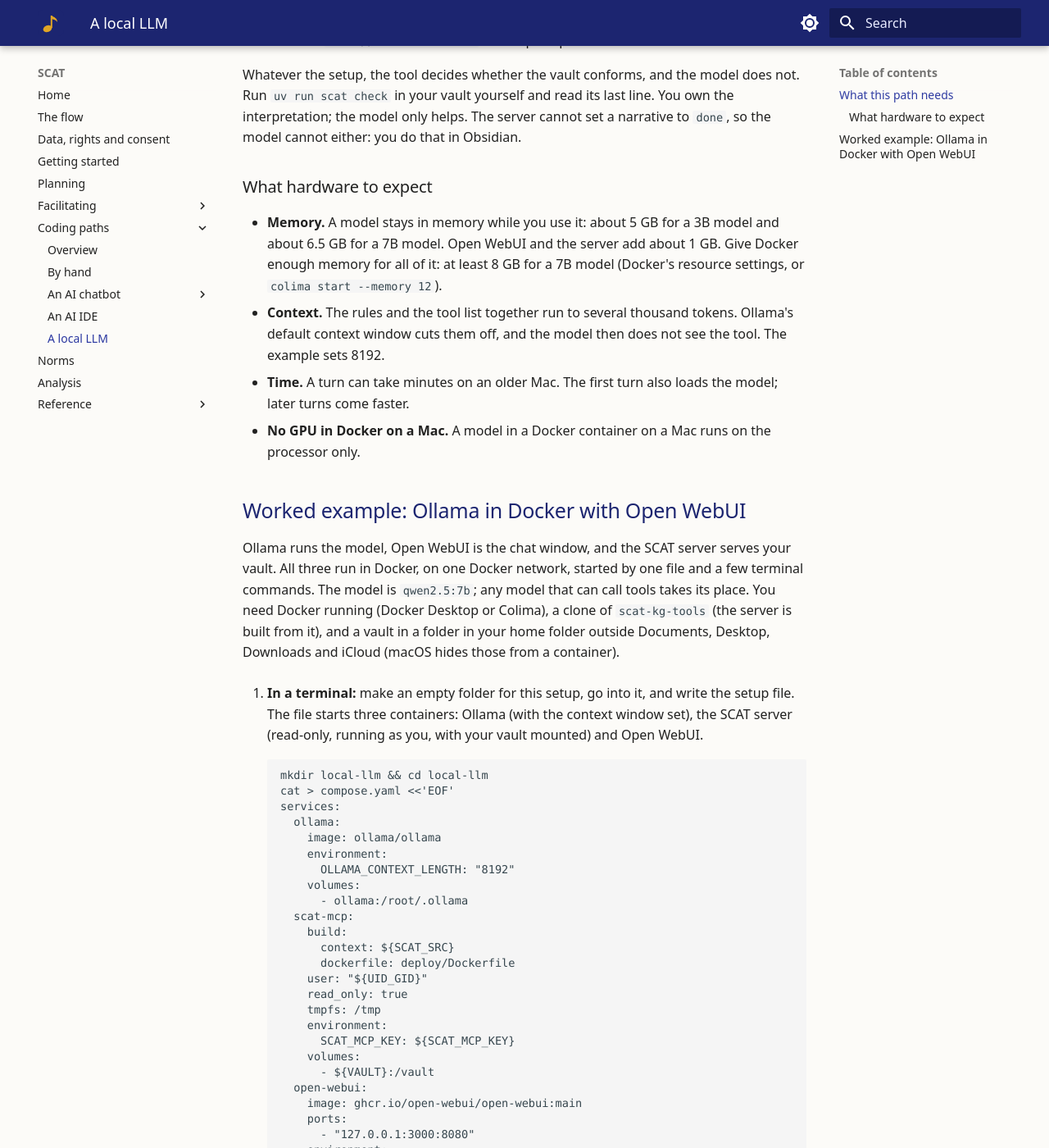
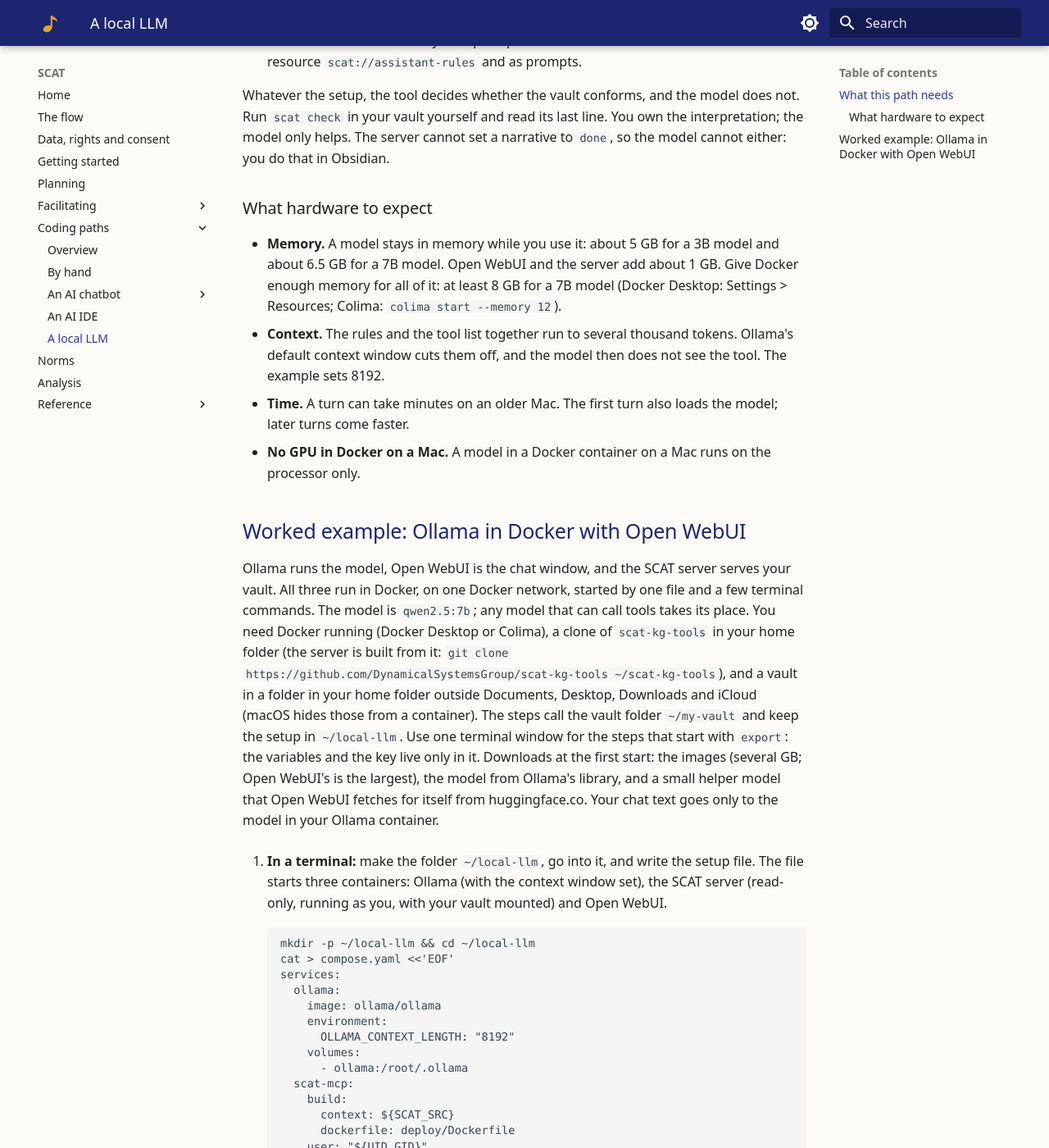
Before and after one commit to DynamicalSystemsGroup/scat-kg-tools, an MkDocs documentation site: the page built from docs/local-llm.md, in a window 1280 px wide and 1400 px high, scrolled down 910 px. Shown: the whole window at 82% size. Built offline with MkDocs 1.6.1 and Material for MkDocs 9.7.7, drawn with Linux system fonts in a browser that asks for light colours; some of the changed text lies outside the part shown.

Commit message:
WP25-fix4: local LLM page, key per session, check command, names, downloads

````diff
--- a/docs/local-llm.md
+++ b/docs/local-llm.md
@@ -7,7 +7,7 @@ provider: Ollama
 !!! tip "Your next step"
     Read "What this path needs", then follow the worked example to see one complete setup.
 
-Code with a language model that runs on your own computer, which you supply, so nothing leaves it. You code as on
+Code with a language model that runs on your own computer, which you supply, so your notes and your chat go to a model on your own computer. You code as on
 the [chat path](chat-path.md): the assistant drafts and proposes, you decide, and the tool checks. This page says what
 the SCAT side needs from any local setup, then shows one setup, Ollama and Open WebUI in Docker, from start to stop.
 Another model runner or another chat client that meets the same needs works the same way.
@@ -27,7 +27,7 @@ Another model runner or another chat client that meets the same needs works the
 - **The assistant's rules.** `contracts/assistant.md` in the repository is the assistant's file. Give it to the model
   as its system prompt. The server also offers the same text as the resource `scat://assistant-rules` and as prompts.
 
-Whatever the setup, the tool decides whether the vault conforms, and the model does not. Run `uv run scat check` in
+Whatever the setup, the tool decides whether the vault conforms, and the model does not. Run `scat check` in
 your vault yourself and read its last line. You own the interpretation; the model only helps. The server cannot set a
 narrative to `done`, so the model cannot either: you do that in Obsidian.
 
@@ -35,7 +35,7 @@ narrative to `done`, so the model cannot either: you do that in Obsidian.
 
 - **Memory.** A model stays in memory while you use it: about 5 GB for a 3B model and about 6.5 GB for a 7B model.
   Open WebUI and the server add about 1 GB. Give Docker enough memory for all of it: at least 8 GB for a 7B model
-  (Docker's resource settings, or `colima start --memory 12`).
+  (Docker Desktop: Settings > Resources; Colima: `colima start --memory 12`).
 - **Context.** The rules and the tool list together run to several thousand tokens. Ollama's default context window
   cuts them off, and the model then does not see the tool. The example sets 8192.
 - **Time.** A turn can take minutes on an older Mac. The first turn also loads the model; later turns come faster.
@@ -45,16 +45,20 @@ narrative to `done`, so the model cannot either: you do that in Obsidian.
 
 Ollama runs the model, Open WebUI is the chat window, and the SCAT server serves your vault. All three run in Docker,
 on one Docker network, started by one file and a few terminal commands. The model is `qwen2.5:7b`; any model that can
-call tools takes its place. You need Docker running (Docker Desktop or Colima), a clone of `scat-kg-tools` (the server
-is built from it), and a vault in a folder in your home folder outside Documents, Desktop, Downloads and iCloud (macOS
-hides those from a container).
+call tools takes its place. You need Docker running (Docker Desktop or Colima), a clone of `scat-kg-tools` in your home
+folder (the server is built from it: `git clone https://github.com/DynamicalSystemsGroup/scat-kg-tools ~/scat-kg-tools`),
+and a vault in a folder in your home folder outside Documents, Desktop, Downloads and iCloud (macOS hides those from a
+container). The steps call the vault folder `~/my-vault` and keep the setup in `~/local-llm`. Use one terminal window
+for the steps that start with `export`: the variables and the key live only in it. Downloads at the first start: the
+images (several GB; Open WebUI's is the largest), the model from Ollama's library, and a small helper model that Open
+WebUI fetches for itself from huggingface.co. Your chat text goes only to the model in your Ollama container.
 
-1. **In a terminal:** make an empty folder for this setup, go into it, and write the setup file. The file starts three
+1. **In a terminal:** make the folder `~/local-llm`, go into it, and write the setup file. The file starts three
    containers: Ollama (with the context window set), the SCAT server (read-only, running as you, with your vault
    mounted) and Open WebUI.
 
     ```text
-    mkdir local-llm && cd local-llm
+    mkdir -p ~/local-llm && cd ~/local-llm
     cat > compose.yaml <<'EOF'
     services:
       ollama:
@@ -96,7 +100,7 @@ hides those from a container).
     password is created. The SCAT server is not published at all; only Open WebUI reaches it, over the Docker network.
 
 2. **In a terminal:** name your clone, your vault and a new key, then start everything. The first start downloads
-   several GB and builds the server, so it takes a while; later starts take seconds.
+   the images and builds the server: it took about 40 minutes on a slow connection, and later starts take seconds.
 
     ```text
     export SCAT_SRC=~/scat-kg-tools
@@ -106,10 +110,10 @@ hides those from a container).
     docker compose up -d --build
     ```
 
-    You should see three containers started. `docker compose ps` lists them as running. Keep this terminal open: the
-    key lives only in it.
+    You should see three containers started. `docker compose ps` lists them as running. Keep this terminal open
+    for the rest of the session.
 
-3. **In a terminal:** pull the model into Ollama's volume (about 4.7 GB).
+3. **In a terminal:** pull the model into Ollama's volume (4.7 GB; a few minutes on a fast connection).
 
     ```text
     docker compose exec ollama ollama pull qwen2.5:7b
@@ -136,7 +140,9 @@ hides those from a container).
 
     Choose **Save**. You should see "Connections saved successfully" and a row **SCAT** under External Tool Servers.
     The URL uses the server's name on the Docker network, because inside Open WebUI's container `localhost` is Open
-    WebUI itself. The filter list offers the model two tools instead of all nineteen, which keeps each request short.
+    WebUI itself. The filter list offers the model two tools instead of all nineteen, which keeps each request short. It uses the
+    server's tool names, `check` and `status`; Open WebUI shows a tool as the connection's ID plus its name, so `check`
+    appears as `scat_check`.
 
     ![The connection form for the SCAT server: type MCP Streamable HTTP, name SCAT, URL http://scat-mcp:8765/mcp, bearer auth with the key hidden, and the function name filter list check, status.](assets/walkthroughs/local-llm/02-tool-server.png)
 
@@ -177,19 +183,22 @@ hides those from a container).
 
     ```text
     cd ~/my-vault
-    uv run scat check
+    uv run --project ~/scat-kg-tools scat check
     ```
 
     You should see the same two warnings and the last line `0 errors, 2 warnings`. Compare: do the warnings the model listed
     match the tool's two, and do its words ("not fully conformant" in the example) match the tool's line? The tool's line
     says no errors; the two warnings are fields to fill in before the narrative is done. The tool's output settles it.
 
-11. **In a terminal:** stop the session. Go back to the folder that holds `compose.yaml`.
+11. **In a terminal:** stop the session.
 
     ```text
+    cd ~/local-llm
     docker compose down
     ```
 
     You should see the three containers removed. The downloaded model and Open WebUI's data stay in their volumes for
-    the next session; start again with step 2, which makes a new key. To remove them too, run
+    the next session. Each session has a new key: start again with step 2, then in Open WebUI open Settings >
+    Integrations, choose the gear on the **SCAT** row, paste the new key (`echo $SCAT_MCP_KEY`) and choose **Save**.
+    Open WebUI keeps the old key until you do, and the server answers it with 401. To remove the volumes too, run
     `docker compose down --volumes`.
````
Also changed, not shown: acceptance/walkthroughs/local-llm-run.md (+3 -0 lines).
